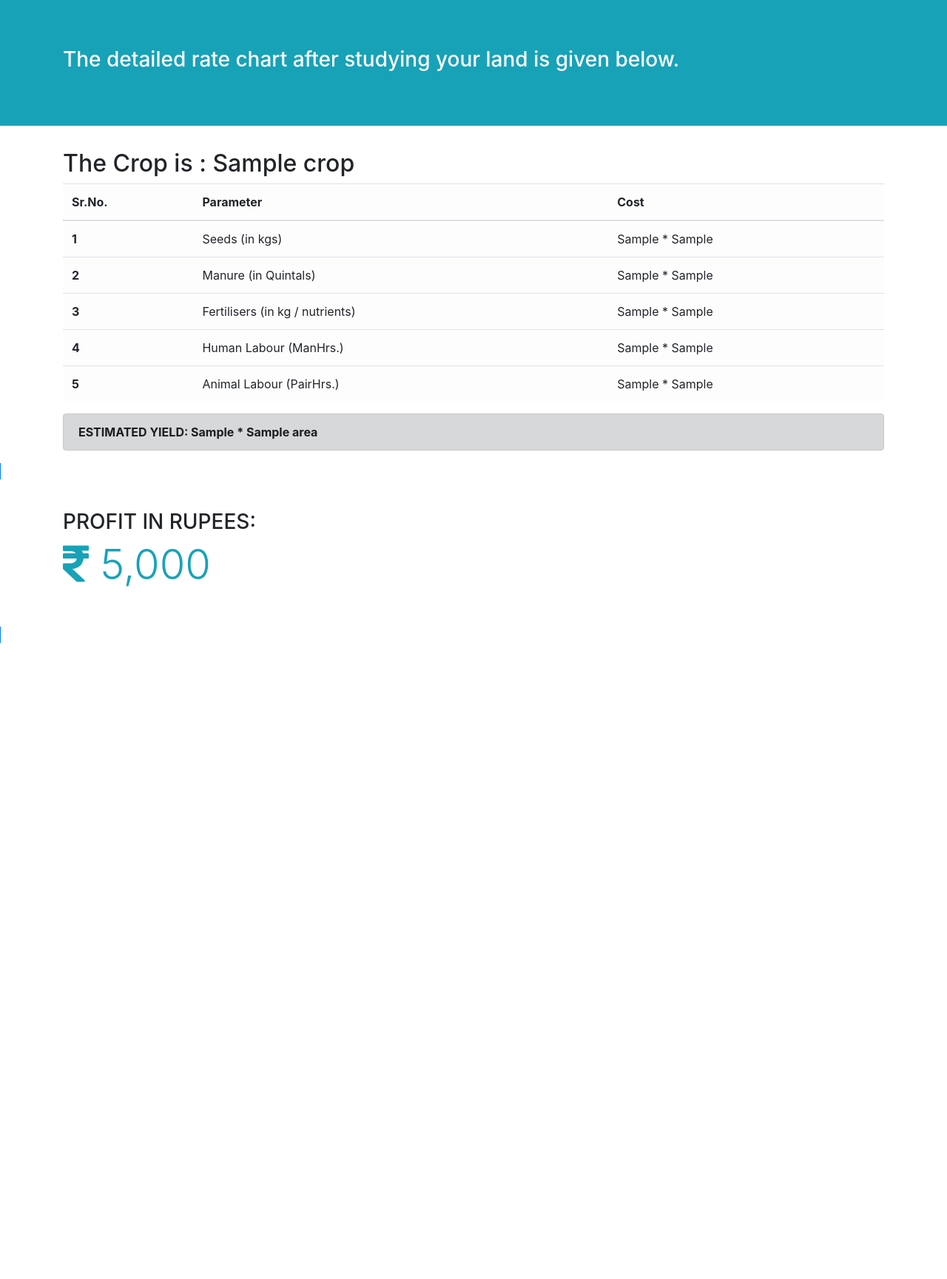
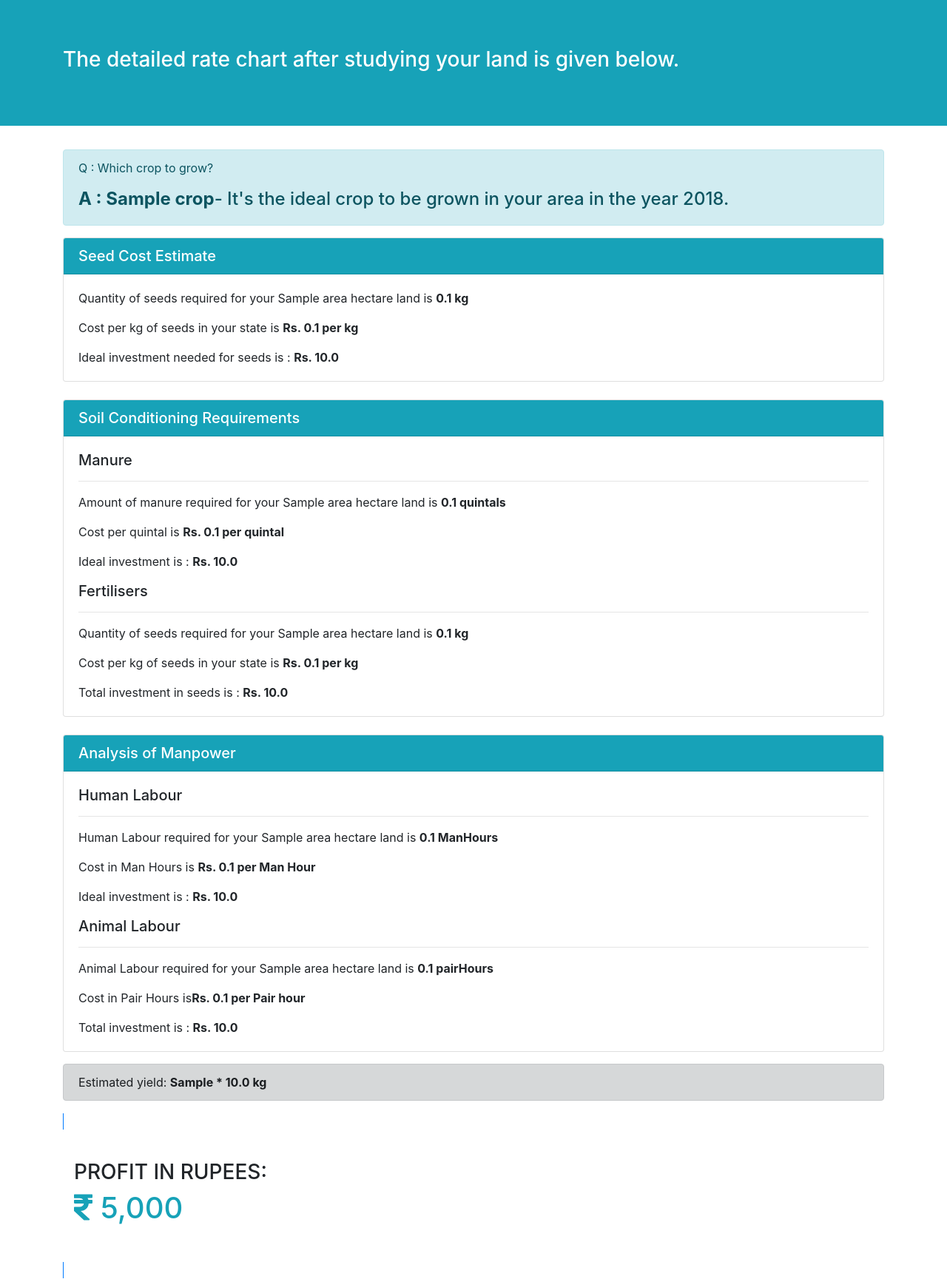
Before and after one commit to kaushal-py/agro-expert, a Flask app: template templates/result.html in a window 1280 px wide. Shown: the part 78-1807 px from the top of the page at 74% size. Before the commit the page ends 947 px from the top, so only its background shows below. Run offline with Flask 2, Linux system fonts and the light colour scheme; the template is opened without the code that fills it: most values are stand-ins (such as "Sample title", 1, 10 or a date in 2020); some libraries are stand-ins or nearby versions.

Commit message:
Result plage UI changes

```diff
--- a/returnCrop.py
+++ b/returnCrop.py
@@ -22,7 +22,6 @@ class ReturnCrop:
             sheetnames = sheetnames + xl.sheet_names
         y = set(sheetnames)
         y = list(y)
-        print(y)
 
         items = np.zeros((len(y),10,11))
 
@@ -46,9 +45,6 @@ class ReturnCrop:
                 except:
                     pass
             year.append([int(xls[8:12])])
-
-        print(items)
-        apple,year
 
         for i in range(0,len(items)):
             for j in range(0,len(items[0])):
@@ -85,5 +81,5 @@ class ReturnCrop:
             if ((int(ans[i][len(items[0])-1])*int(supp)-int(cost[i]))*int(area)) > max_num:
                 max_num = ((int(ans[i][len(items[0])-1])*int(supp)-int(cost[i]))*int(area))
                 max_index = i
-        print(max(all_crops),y[max_index])
+
         return y[max_index], ans[max_index]
--- a/templates/result.html
+++ b/templates/result.html
@@ -28,52 +28,64 @@
       </div>
 
     <div class="container">
-      <h2>
-        The Crop is : {{crop}}
-        <br>
-      </h2>
-      <table class="table table-light">
-          <thead>
-            <tr>
-              <th scope="col">Sr.No.</th>
-              <th scope="col">Parameter</th>
-              <th scope="col">Cost</th>
-            </tr>
-          </thead>
-          <tbody>
-            <tr>
-              <th scope="row">1</th>
-              <td>Seeds (in kgs)</td>
-              <td>{{ans[0]}} * {{ans[5]}}</td>
-            </tr>
-            <tr>
-              <th scope="row">2</th>
-              <td>Manure (in Quintals)</td>
-              <td>{{ans[2]}} * {{ans[3]}}</td>
-            </tr>
-            <tr>
-              <th scope="row">3</th>
-              <td>Fertilisers (in kg / nutrients)</td>
-              <td>{{ans[1]}} * {{ans[6]}}</td>
-            </tr>
-            <tr>
-              <th scope="row">4</th>
-              <td>Human Labour (ManHrs.)</td>
-              <td>{{ans[3]}} * {{ans[8]}}</td>
-            </tr>
-            <tr></tr>
-              <th scope="row">5</th>
-              <td>Animal Labour (PairHrs.)</td>
-              <td>{{ans[4]}} * {{ans[9]}}</td>
-            </tr>
-          </tbody>
-        </table>
+      <div class="alert alert-info" role="alert">
+          <p class="alert-heading">Q : Which crop to grow?</p>
+          <h4><strong>A : {{crop}}</strong>- It's the ideal crop to be grown in your area in the year 2018. </h4>
+          <p class="mb-0"></p>
       </div>
-      <div class="container" width="50%">
+
+      <div class="card">
+          <h5 class="card-header text-white bg-info">Seed Cost Estimate</h5>
+          <div class="card-body">
+            <p class="card-text">Quantity of seeds required for your {{area}} hectare land is <strong>{{ans[0]|round(2, 'floor')}} kg</strong></p>
+            <p class="card-text">Cost per kg of seeds in your state is <strong>Rs. {{ans[5]|round(2, 'floor')}} per kg</strong></p>
+            <p class="card-text">Ideal investment needed for seeds is : <strong>Rs. {{(ans[5] * ans[0])|round(2, 'floor')}}</strong></p>
+          </div>
+      </div>
+
+      <br>
+
+      <div class="card">
+          <h5 class="card-header text-white bg-info">Soil Conditioning Requirements</h5>
+          <div class="card-body">
+            <h5 class="card-title">Manure</h5>
+            <hr>
+            <p class="card-text">Amount of manure required for your {{area}} hectare land is <strong>{{ans[2]|round(2, 'floor')}} quintals</strong></p>
+            <p class="card-text">Cost per quintal is <strong>Rs. {{ans[3]|round(2, 'floor')}} per quintal</strong></p>
+            <p class="card-text">Ideal investment is : <strong>Rs. {{(ans[2] * ans[3])|round(2, 'floor')}}</strong></p>
+
+            <h5 class="card-title">Fertilisers</h5>
+            <hr>
+            <p class="card-text">Quantity of seeds required for your {{area}} hectare land is <strong>{{ans[1]|round(2, 'floor')}} kg</strong></p>
+            <p class="card-text">Cost per kg of seeds in your state is <strong>Rs. {{ans[6]|round(2, 'floor')}} per kg</strong></p>
+            <p class="card-text">Total investment in seeds is : <strong>Rs. {{(ans[1] * ans[6])|round(2, 'floor')}}</strong></p>
+
+          </div>
+      </div>
+
+      <br>
+
+      <div class="card">
+          <h5 class="card-header text-white bg-info">Analysis of Manpower</h5>
+          <div class="card-body">
+            <h5 class="card-title">Human Labour</h5>
+            <hr>
+            <p class="card-text">Human Labour required for your {{area}} hectare land is <strong>{{ans[3]|round(2, 'floor')}} ManHours</strong></p>
+            <p class="card-text">Cost in Man Hours is <strong>Rs. {{ans[8]|round(2, 'floor')}} per Man Hour</strong></p>
+            <p class="card-text">Ideal investment is : <strong>Rs. {{(ans[3] * ans[8])|round(2, 'floor')}}</strong></p>
+
+            <h5 class="card-title">Animal Labour</h5>
+            <hr>
+            <p class="card-text">Animal Labour required for your {{area}} hectare land is <strong>{{ans[4]|round(2, 'floor')}} pairHours</strong></p>
+            <p class="card-text">Cost in Pair Hours is<strong>Rs. {{ans[9]|round(2, 'floor')}} per Pair hour</strong></p>
+            <p class="card-text">Total investment is : <strong>Rs. {{(ans[4] * ans[9])|round(2, 'floor')}}</strong></p>
+
+          </div>
+      </div>
+
       <div class="alert alert-dark my-3" role="alert" >
-          <strong> ESTIMATED YIELD: {{ans[10]}} * {{area}}</strong>
-        </div>
-        </div>
+          Estimated yield: <strong> {{ans[10]}} * {{area|float|round(2, 'floor')}} kg</strong>
+      </div>
 
 
         <span class="border border-primary">
@@ -81,7 +93,7 @@
         <div class="row py-4">
             <div class="col-sm-4 my-3">
               <h3>PROFIT IN RUPEES:</h3>
-              <h1 class="display-4 text-info"><i class="fas fa-rupee-sign"></i> 5,000</h1>
+              <h1 class="display-5 text-info"><i class="fas fa-rupee-sign"></i> 5,000</h1>
 
             </div>
         </div>
```
